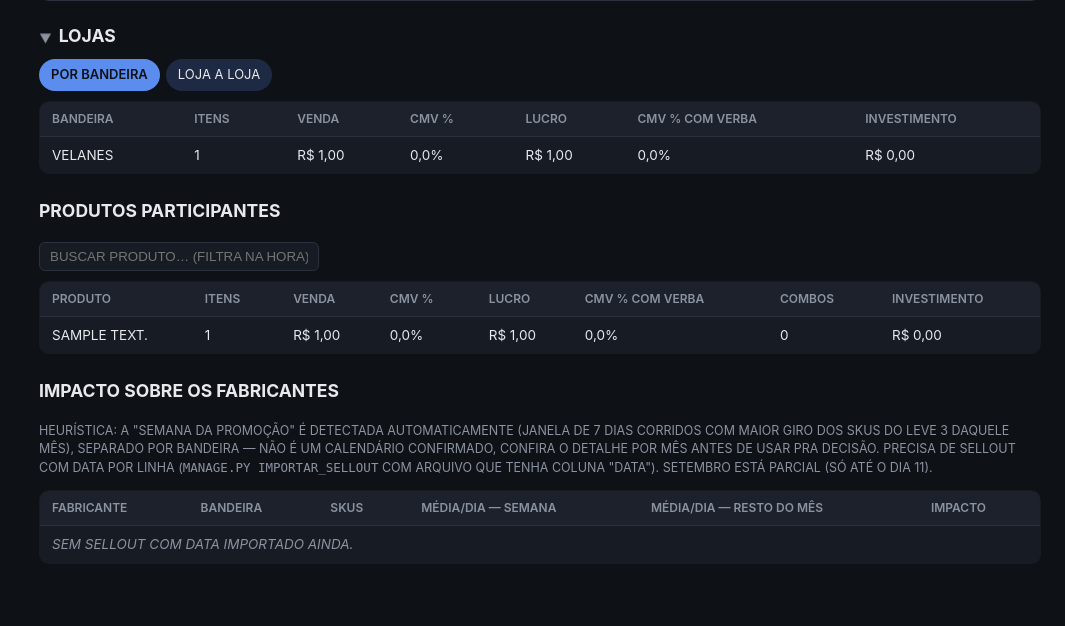
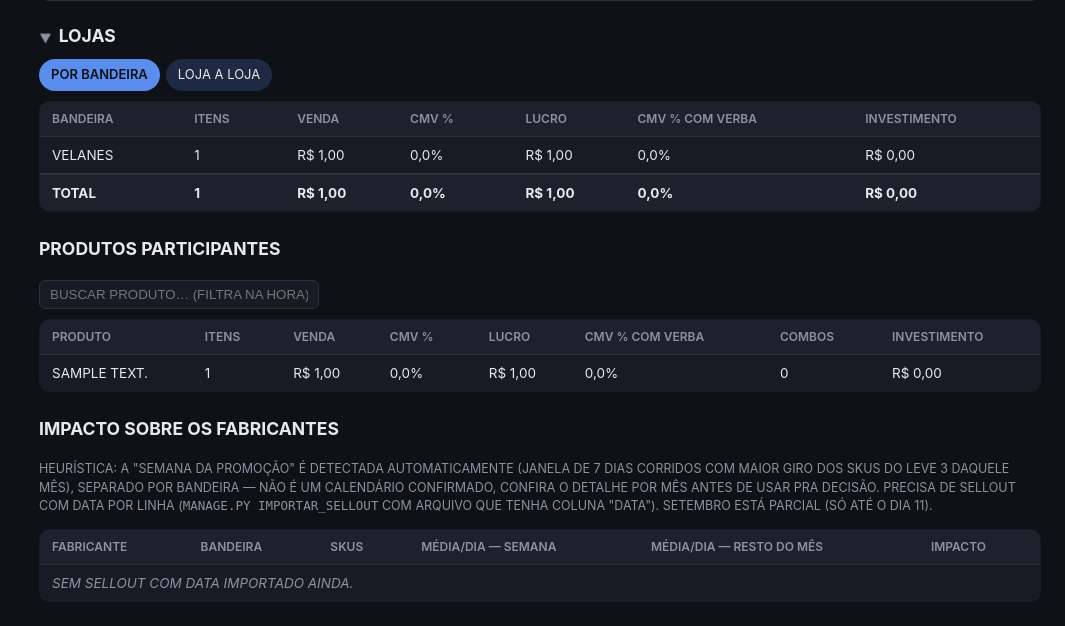
Before and after one commit to gabrielvelanes-coder/monitor-de-ofertas, a Django app: page /leve3/ in a window 1280 px wide. Shown: the part 826-1452 px from the top of the page, without its empty margins (215-1280 px from the left). Before the commit the page ends 1390 px from the top, so only its background shows below. Run offline with Django 5.2, Linux system fonts and the light colour scheme; tables that the repository leaves empty hold one stand-in row (values such as "Sample post").

Commit message:
Leve3: linha de TOTAL nas tabelas de Lojas (por bandeira e loja a loja)
Co-Authored-By: Claude Sonnet 5 <noreply@anthropic.com>

```diff
--- a/templates/base.html
+++ b/templates/base.html
@@ -79,6 +79,7 @@
     table.tabela-interativa th.ordenado-asc::after { content: '▲'; font-size: 9px; margin-left: 4px; }
     table.tabela-interativa th.ordenado-desc::after { content: '▼'; font-size: 9px; margin-left: 4px; }
     tr:last-child td { border-bottom: none; }
+    tfoot .linha-total td { font-weight: 700; border-top: 2px solid var(--border); background: var(--th-bg); }
     .aviso {
       background: var(--aviso-bg); border: 1px solid var(--aviso-border); color: var(--aviso-texto);
       padding: 10px 14px; border-radius: 8px; font-size: 13.5px; margin-bottom: 18px;
--- a/templates/ofertas/leve3.html
+++ b/templates/ofertas/leve3.html
@@ -70,6 +70,19 @@
         <tr><td colspan="7" class="vazio">Sem dados.</td></tr>
       {% endfor %}
     </tbody>
+    {% if kpis.itens %}
+      <tfoot>
+        <tr class="linha-total">
+          <td>TOTAL</td>
+          <td>{{ kpis.itens|numero }}</td>
+          <td>{{ kpis.venda|brl }}</td>
+          <td>{{ kpis.cmv_pct_sem_verba|numero:1 }}%</td>
+          <td>{{ kpis.margem_contabil|brl }}</td>
+          <td>{{ kpis.cmv_pct_com_verba|numero:1 }}%</td>
+          <td>{{ kpis.investimento|brl }}</td>
+        </tr>
+      </tfoot>
+    {% endif %}
   </table>
   <table data-painel="lojas-leve3" data-valor="detalhe" class="tabela-interativa" hidden>
     <thead>
@@ -91,6 +104,20 @@
         <tr><td colspan="8" class="vazio">Sem dados.</td></tr>
       {% endfor %}
     </tbody>
+    {% if kpis.itens %}
+      <tfoot>
+        <tr class="linha-total">
+          <td>TOTAL</td>
+          <td></td>
+          <td>{{ kpis.itens|numero }}</td>
+          <td>{{ kpis.venda|brl }}</td>
+          <td>{{ kpis.cmv_pct_sem_verba|numero:1 }}%</td>
+          <td>{{ kpis.margem_contabil|brl }}</td>
+          <td>{{ kpis.cmv_pct_com_verba|numero:1 }}%</td>
+          <td>{{ kpis.investimento|brl }}</td>
+        </tr>
+      </tfoot>
+    {% endif %}
   </table>
 </details>
 
```
